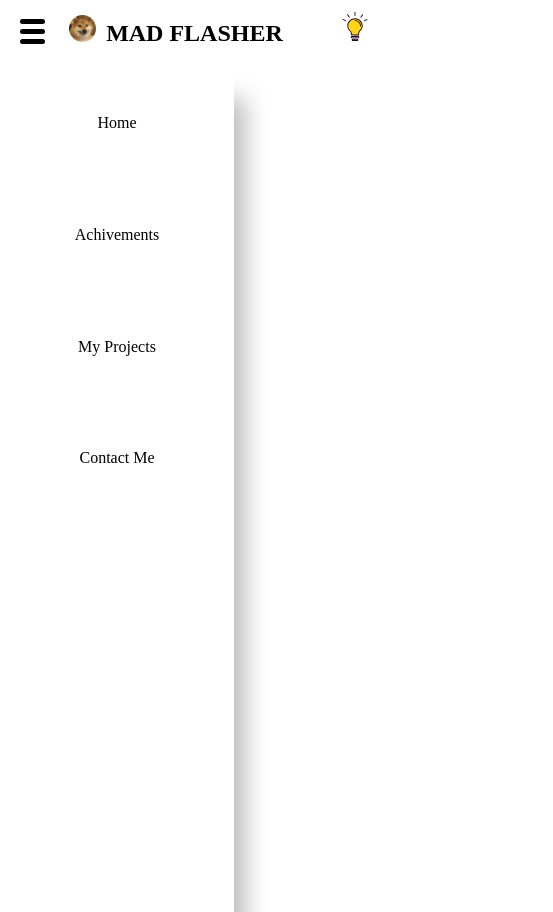
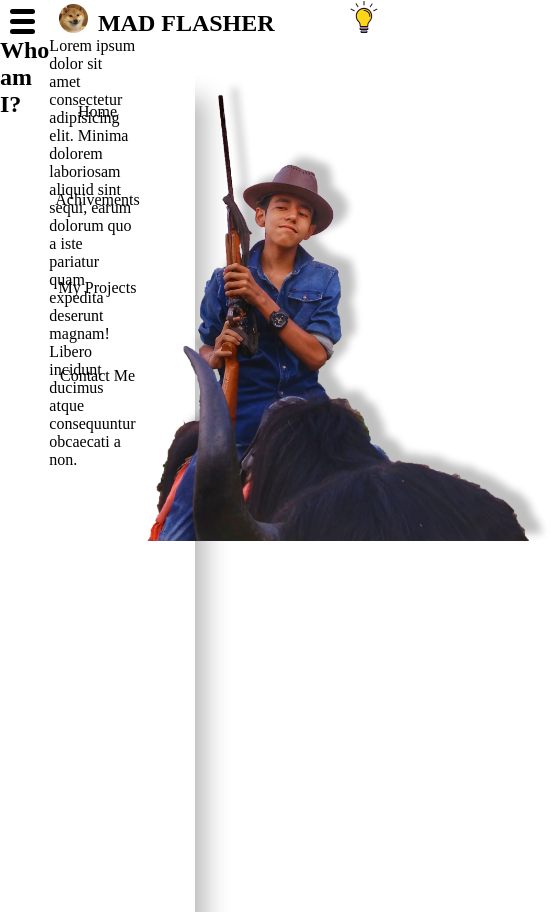
Before and after one commit to MadFlasheroo7/web-development, a plain HTML site: page index.html in a window 390 px wide. Both pictures are taken after a click on the element 44 px from the left and 28 px from the top of the page. Shown: the whole page, 553 px wide, since content can reach past the window. Drawn offline with Linux system fonts and the light colour scheme.

Commit message:
added my image :)

```diff
--- a/css/style.css
+++ b/css/style.css
@@ -1,28 +1,10 @@
-/* .logo{
-    color: black;
-}
-
-.navbar{
-    box-sizing: border-box;
-}
-
-.nav-list{
-    display: flex;
-    align-items: center;
-}
-
-.nav-list li{
-    list-style: none;
-    padding: 20px 30px;
-}
-
-.nav-list a{
-    text-decoration: none;
-} */
-
 *{
     margin: 0px;
     padding: 0px;
+}
+
+.burger {
+    display: none;
 }
 
 .burger div {
@@ -40,9 +22,9 @@
 .nav-list li a {
     font-weight: 500;
     font-size: 16px;
-    padding: 2px 30px;
+    padding: 2px 20px;
     color: #000;
-    transition: all 0.3s ease 0s;
+    transition: all 0.5s ease 0s;
     text-decoration: none;
 }
 
@@ -59,9 +41,12 @@ header {
     justify-content: space-between;
     align-items: center;
     padding: 10px 20px;
+    margin: 0px;
 }
 
+
 .logo{
+    margin: 0px;
     display: inline-flex;
     align-items: center;
 }
@@ -73,31 +58,55 @@ header {
     width: 10%;
 }
 
-@media screen and (max-width: 768px){
+.section-1 {
+    display: inline-flex;
+}
+
+.me{
+    height: 60vh;
+    position: sticky;
+}
+
+
+@media screen and (max-width: 1080px){
+    header {
+        display: flex;
+        justify-content: space-between;
+        align-items: center;
+        padding: 0px 10px;
+        margin: 0px;
+    }
+
+    .nav-list{
+        height: 100%;
+    }
+}
+
+@media screen and (max-width: 900px){
     .mad{
         margin-top: 10px;
     }
 
-    body{
-        overflow-y: hidden;
-    }
 
     .nav-list{
         position: absolute;
         left: 0px;
-        height: 100vh;
-        width: 60%;
+        height: 100%;
+        width: 50%;
         top: 8vh;
         display: flex;
         flex-direction: column;
-        box-shadow: 11px 30px 23px 0px rgb(187, 187, 187);
         align-items: center;
         transform: translateX(-100%);
         transition: transform 0.3s ease-in;
     }
 
     .nav-list li{
-        margin: 20%;
+        margin: 35px;
+    }
+
+    .burger{
+        display: block;
     }
 
     .burger div{
@@ -109,8 +118,14 @@ header {
         border-radius: 20px;
         background-color: black;
     }
+
+    .darkModeToggle{
+        width: 45px;
+        align-self: flex-end;
+    }
 }
 
 .nav-active{
+    box-shadow: 11px 30px 23px 0px rgb(187, 187, 187);
     transform: translateX(0%);
 }
--- a/index.html
+++ b/index.html
@@ -10,23 +10,9 @@
 </head>
 
 <body>
-  <!-- <nav class="navbar">
-    <div class="logo">
-      <img src="/Assets/MAD FLASHER text).svg" alt="Logo">
-    </div>
-    remember to give credits at end
+  <!-- remember to give credits at end
     <div>Icons made by <a href="https://www.flaticon.com/authors/good-ware" title="Good Ware">Good Ware</a> from <a
-    href="https://www.flaticon.com/" title="Flaticon">www.flaticon.com</a></div>
-    <ul class="nav-list">
-      <li><a href="#">Home</a></li>
-      <li><a href="#">My projects</a></li>
-      <li><a href="#">Contact me</a></li>
-    </ul>
-
-    <div class="darkModeToggle">
-      <img src="/Assets/lightbulb(off).svg" alt="darkModeToggle">
-    </div>
-  </nav> -->
+    href="https://www.flaticon.com/" title="Flaticon">www.flaticon.com</a></div> -->
   <header>
     <div class="burger">
       <div class="line1"></div>
@@ -53,8 +39,23 @@
       <img src="/Assets/lightbulb(on).svg">
     </div>
   </header>
+  <script src="/js/app.js"></script>
 
-  <script src="/js/app.js"></script>
+  <main>
+    <section class="section-1">
+      <h1>
+        Who am I?
+      </h1>
+      <p>
+        Lorem ipsum dolor sit amet consectetur adipisicing elit. Minima dolorem laboriosam aliquid sint
+        sequi, earum dolorum quo a iste pariatur quam expedita deserunt magnam! Libero incidunt ducimus atque
+        consequuntur obcaecati a non.
+      </p>
+      <div class="myImage">
+        <img src="/Assets/me.png" class="me" alt="me">
+      </div>
+    </section>
+  </main>
 </body>
 
 </html>
```
Also changed, not shown: Assets/me.png (added).
